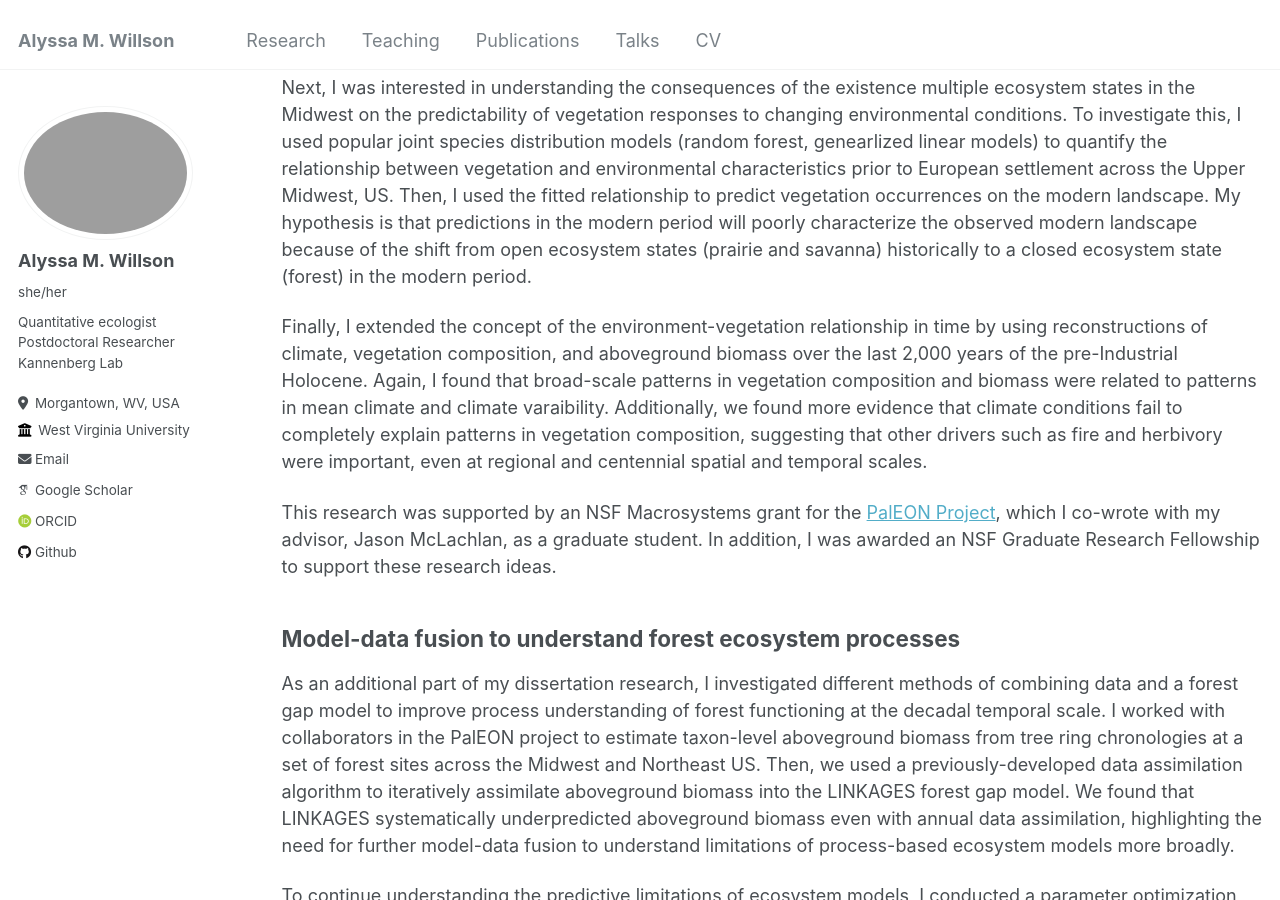
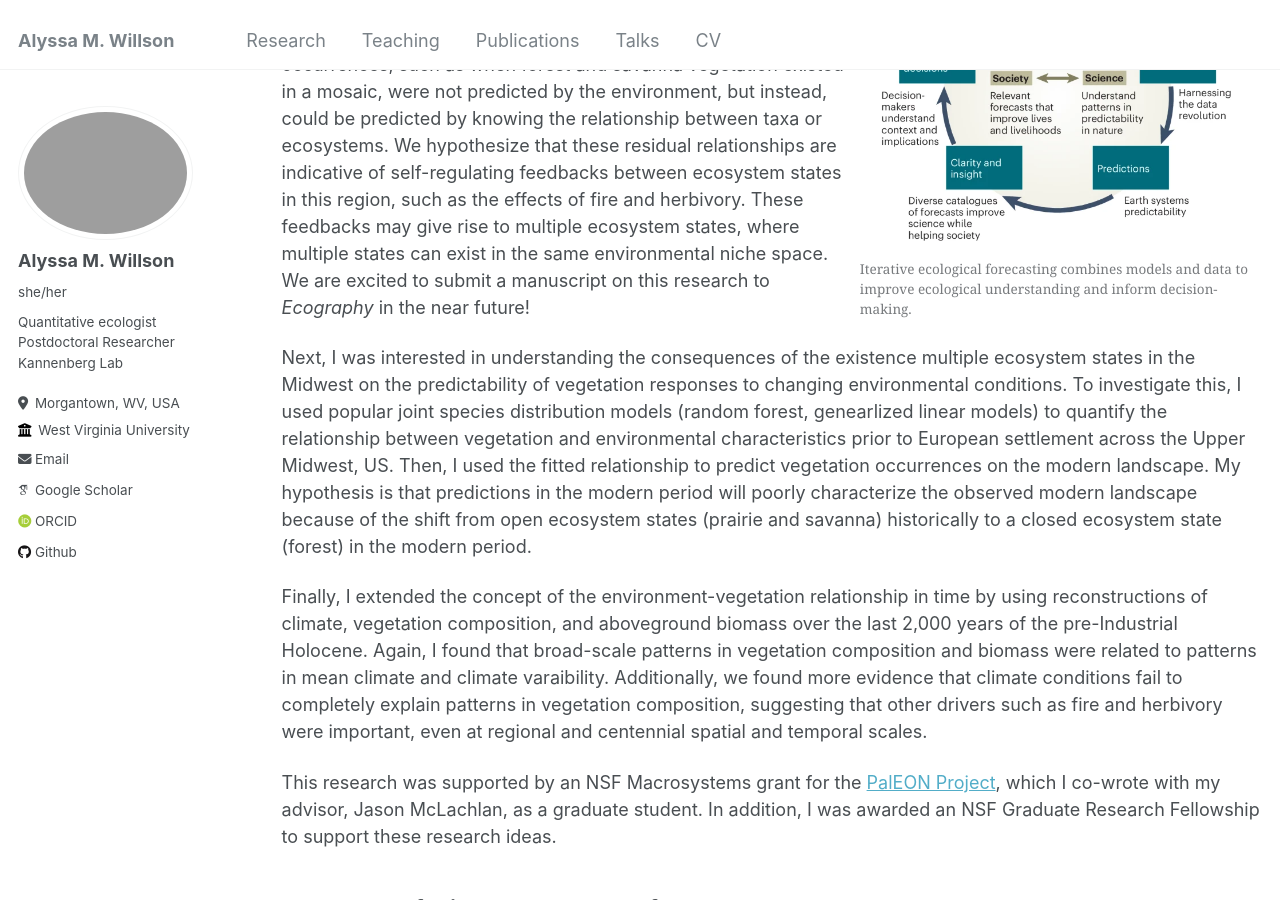
Before and after one commit to amwillson/amwillson.github.io, a Jekyll site: the page built from _pages/research.md, in a window 1280 px wide and 900 px high, scrolled down 1824 px. Built offline with Jekyll 4.4.1, drawn with Linux system fonts in a browser that asks for light colours; some web fonts are replaced.

Commit message:
Trying new and old figures

```diff
--- a/_pages/research.md
+++ b/_pages/research.md
@@ -24,6 +24,13 @@ I approach my research within the framework of ecological forecasting, an emergi
 
 A compelling aspect of ecological forecasting for me is the opportunity to collaborate widely. For instance, I recently collaborated with aquatic ecologists to produce a long-term forecast of Alaskan wetland temperatures. We found that Alaskan wetlands are at high risk for crossing a temperature threshold for salmon viability, with implications for managing wild populations of these culturally and economically important species (Adey <i>et al.</i> in press). **I am eager to contribute my ecological forecasting expertise to new contexts and I'm always looking for new collaborations! If you're interested in developing a project together, please contact me!**
 
+<figure style="float:right; margin:10px; width:40%; display:block">
+  <img src="/images/iterative-forecasting.png" alt="Figure 2" style="display:block; ign:left;">
+  <figcaption>
+    Iterative ecological forecasting combines models and data to improve ecological understanding and inform decision-making.
+  </figcaption>
+</figure>
+
 A large portion of my dissertation research involves understanding what controls the composition of vegetation, and subsequent ecosystem function over large spatial domains and long temporal domains in the Midwest, US. First, I advised an undergraduate thesis project, which quantified the relationship between taxon- and ecosystem-level vegetation occurrences and commonly-hypothesized environmental drivers of vegetation occurrences across Illinois and Indiana prior to European settlement. We used reconstructions of the taxa occurring across this region using the Public Land Survey record, a historical record of tree occurrences across central and western US prior to widespread European settlement. We found that patterns in vegetation occurrences were broadly explained by environmental covariates, including climate, soil, and topographic variables. However, mesoscale patterns in occurrences, such as when forest and savanna vegetation existed in a mosaic, were not predicted by the environment, but instead, could be predicted by knowing the relationship between taxa or ecosystems. We hypothesize that these residual relationships are indicative of self-regulating feedbacks between ecosystem states in this region, such as the effects of fire and herbivory. These feedbacks may give rise to multiple ecosystem states, where multiple states can exist in the same environmental niche space. We are excited to submit a manuscript on this research to *Ecography* in the near future!
 
 Next, I was interested in understanding the consequences of the existence multiple ecosystem states in the Midwest on the predictability of vegetation responses to changing environmental conditions. To investigate this, I used popular joint species distribution models (random forest, genearlized linear models) to quantify the relationship between vegetation and environmental characteristics prior to European settlement across the Upper Midwest, US. Then, I used the fitted relationship to predict vegetation occurrences on the modern landscape. My hypothesis is that predictions in the modern period will poorly characterize the observed modern landscape because of the shift from open ecosystem states (prairie and savanna) historically to a closed ecosystem state (forest) in the modern period.
```
Also changed, not shown: images/iterative-forecasting.png (added).
